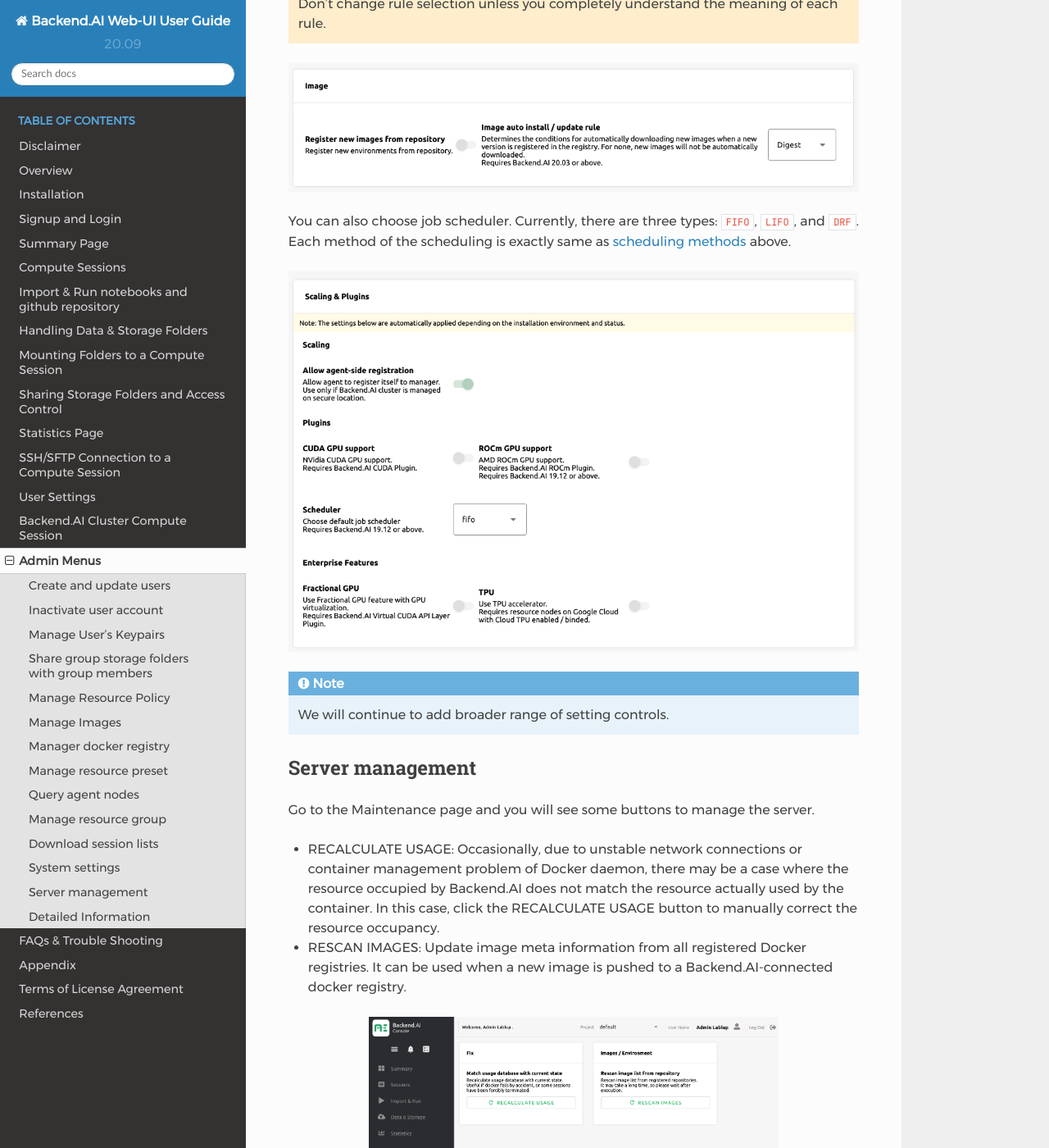
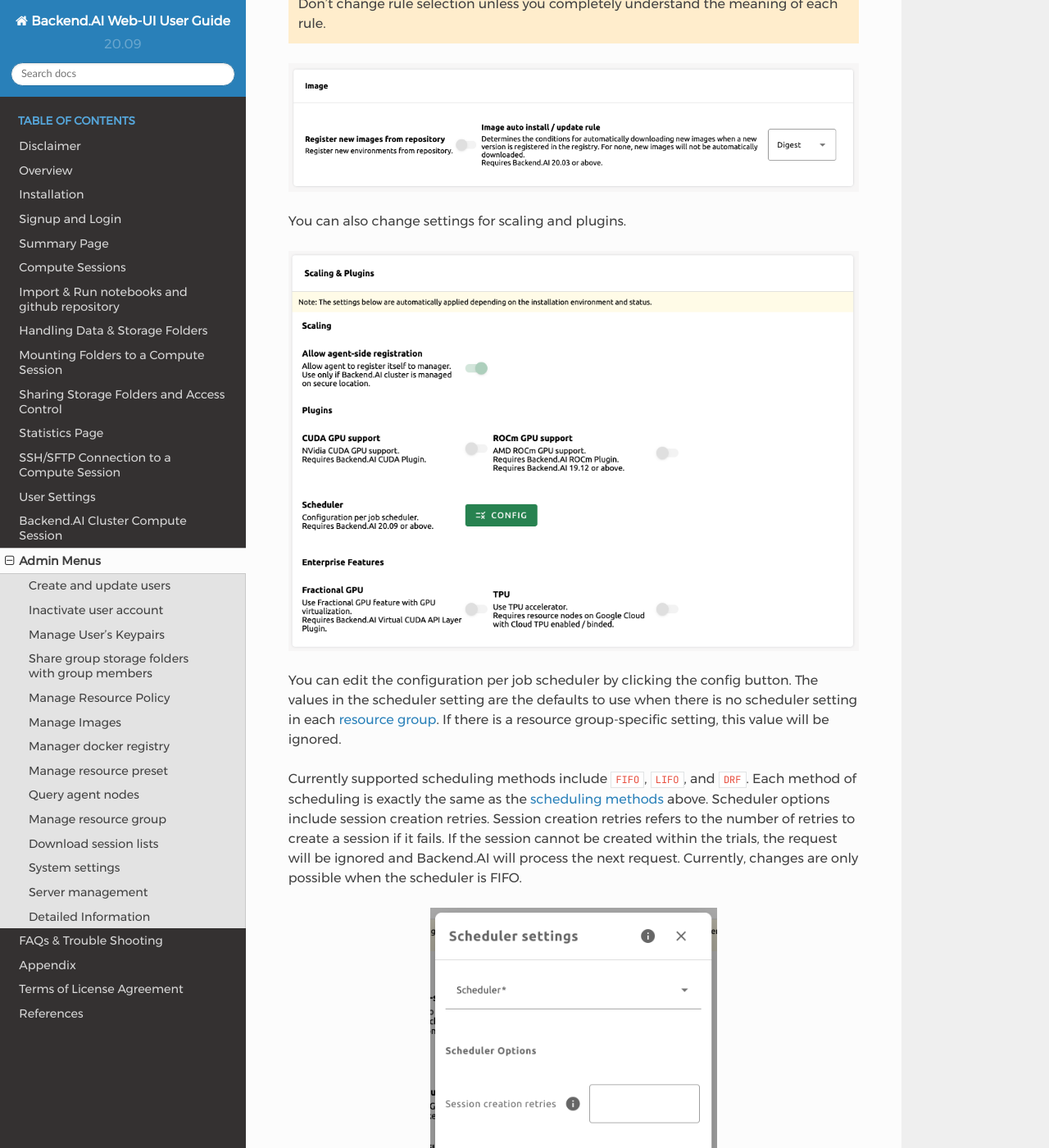
Before and after one commit to lablup/backend.ai-docs-webui, a Sphinx documentation site: the page built from docs/admin_menu/admin_menu.rst, in a window 1280 px wide and 1400 px high, scrolled down 20249 px. Shown: the whole window at 82% size. Built offline with Sphinx 7.4.7 and the Read the Docs theme 2.0.0, drawn with Linux system fonts in a browser that asks for light colours.

Commit message:
docs: update configuration per job scheduler

```diff
--- a/docs/admin_menu/admin_menu.rst
+++ b/docs/admin_menu/admin_menu.rst
@@ -515,12 +515,27 @@
 .. image:: system_setting_about_image.png
    :alt: System setting about image
 
-You can also choose job scheduler. Currently, there are three types: ``FIFO``, ``LIFO``,
-and ``DRF``. Each method of the scheduling is exactly same as
-:ref:`scheduling methods<scheduling-methods>` above.
+You can also change settings for scaling and plugins.
 
 .. image:: system_setting_about_scaling_plugins.png
    :alt: System setting about scaling and plugins
+
+You can edit the configuration per job scheduler by clicking the config button.
+The values in the scheduler setting are the defaults to use when there is no scheduler
+setting in each :ref:`resource group<scheduling-methods>`. If there is a resource
+group-specific setting, this value will be ignored.
+
+Currently supported scheduling methods include ``FIFO``, ``LIFO``, and ``DRF``.
+Each method of scheduling is exactly the same as the :ref:`scheduling methods<scheduling-methods>` above.
+Scheduler options include session creation retries. Session creation retries refers to the number
+of retries to create a session if it fails. If the session cannot be created within the trials,
+the request will be ignored and Backend.AI will process the next request. Currently, changes are
+only possible when the scheduler is FIFO.
+
+.. image:: system_setting_dialog_scheduler_settings.png
+   :width: 350
+   :align: center
+   :alt: System setting dialog scheduler settings
 
 .. note::
    We will continue to add broader range of setting controls.
```
Also changed, not shown: docs/admin_menu/system_setting_about_scaling_plugins.png, docs/admin_menu/system_setting_dialog_scheduler_settings.png (added), 1 other file.
